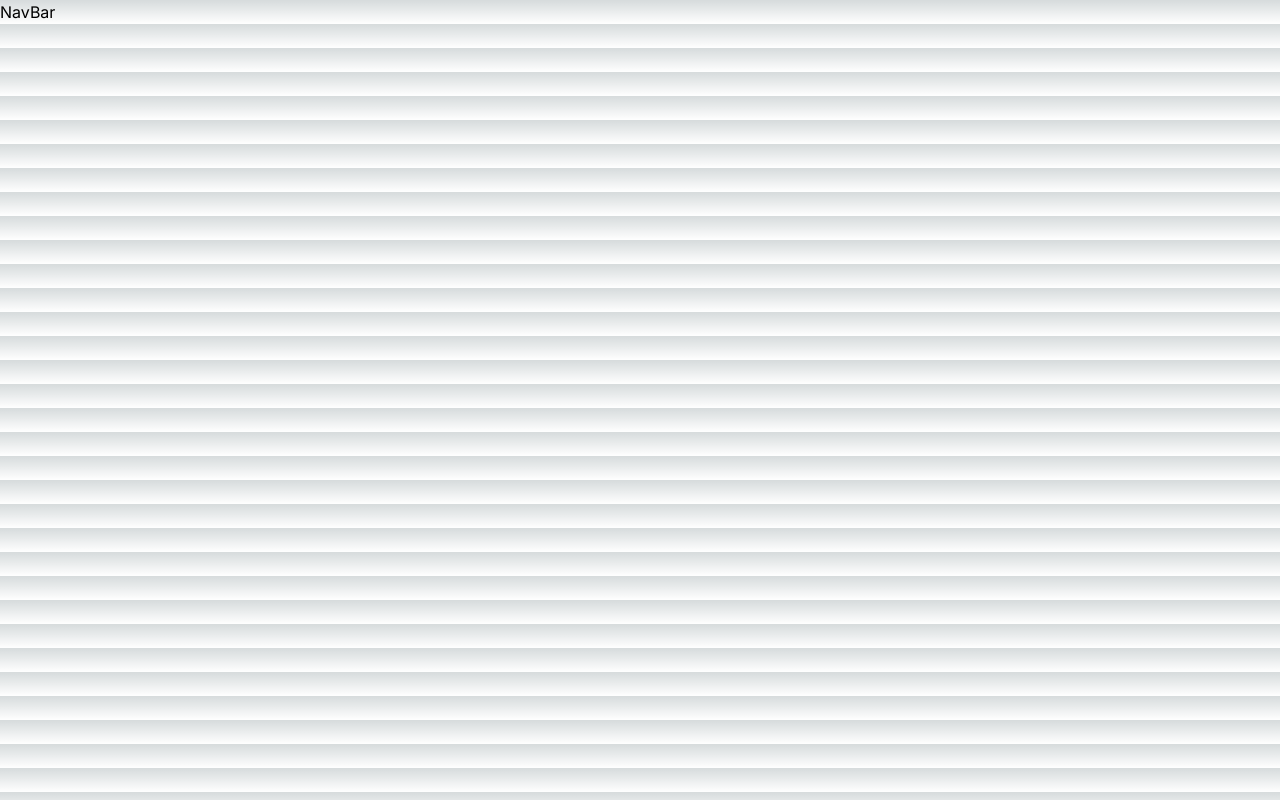
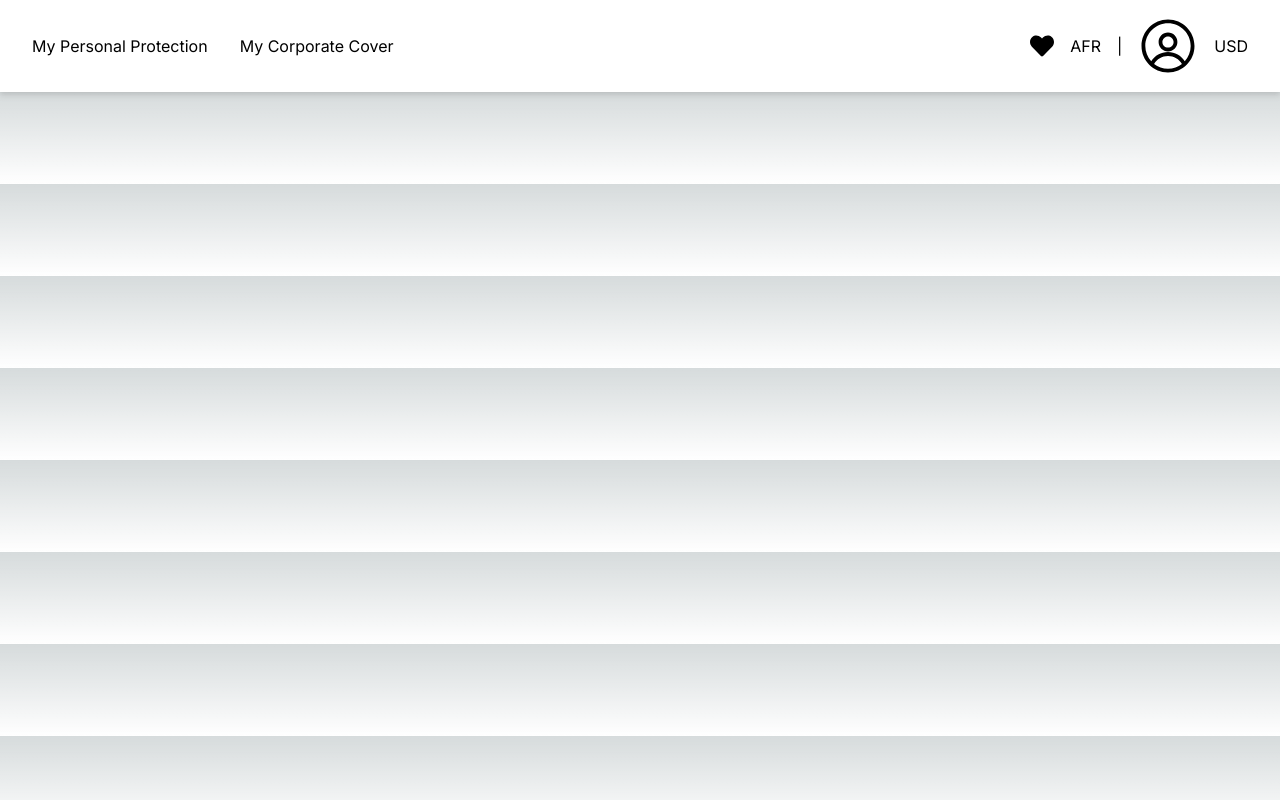
Before and after one commit to DiviyaPandiyan/inzu, a Next.js app: page / in a window 1280 px wide. Built offline with nearby package versions, Linux system fonts and the light colour scheme.

Commit message:
inset nav bar

```diff
--- a/src/app/Components/Layout/NavBar.tsx
+++ b/src/app/Components/Layout/NavBar.tsx
@@ -1,9 +1,38 @@
-import React from 'react'
+import NextLink from "next/link";
+import React from "react";
 
-const NavBar = () => {
+import { FaHeart } from "react-icons/fa";
+import { RxAvatar } from "react-icons/rx";
+
+type Props = {};
+
+export default function NavBar({}: Props) {
   return (
-    <div>NavBar</div>
-  )
+    <>
+      <nav className="w-full bg-white flex justify-between items-center drop-shadow-md p-4">
+        {/* Mobile and Tablet Menu */}
+        <section className="text-black">
+          <ul className="flex flex-col md:inline-flex md:flex-row justify-center items-center space-y-2 md:space-y-0 md:space-x-4 mb-4 md:mb-0">
+            <li>
+              <NextLink href={"/"} className="pl-4">
+                My Personal Protection
+              </NextLink>
+            </li>
+            <li>
+              <NextLink href={"/"} className="pl-4">
+                My Corporate Cover
+              </NextLink>
+            </li>
+          </ul>
+        </section>
+
+        {/* Icons and Currency Section */}
+        <section className="flex items-center gap-4 justify-between pr-4">
+          <FaHeart className="text-2xl" /> AFR
+          <div>|</div>
+          <RxAvatar className="bg-D9D9D9 text-4xl md:text-6xl" /> USD
+        </section>
+      </nav>
+    </>
+  );
 }
-
-export default NavBar
--- a/src/app/page.tsx
+++ b/src/app/page.tsx
@@ -3,7 +3,7 @@ import NavBar from "./Components/Layout/NavBar";
 
 export default function Home() {
   return (
-    <main className="">
+    <main className="flex   justify-between">
       <NavBar/>
     </main>
   );
```
Also changed, not shown: package.json (+8 -4 lines), 1 other file (tests, documents, lock files or other folders).
